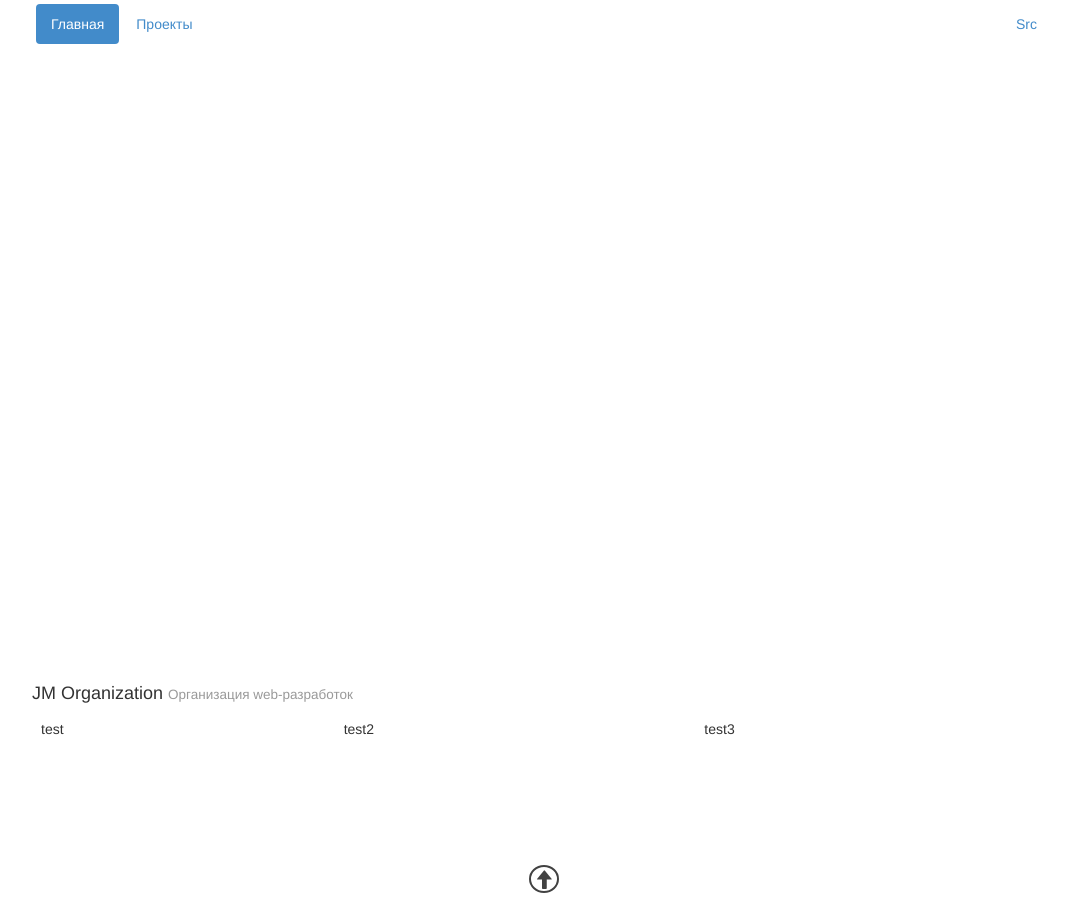
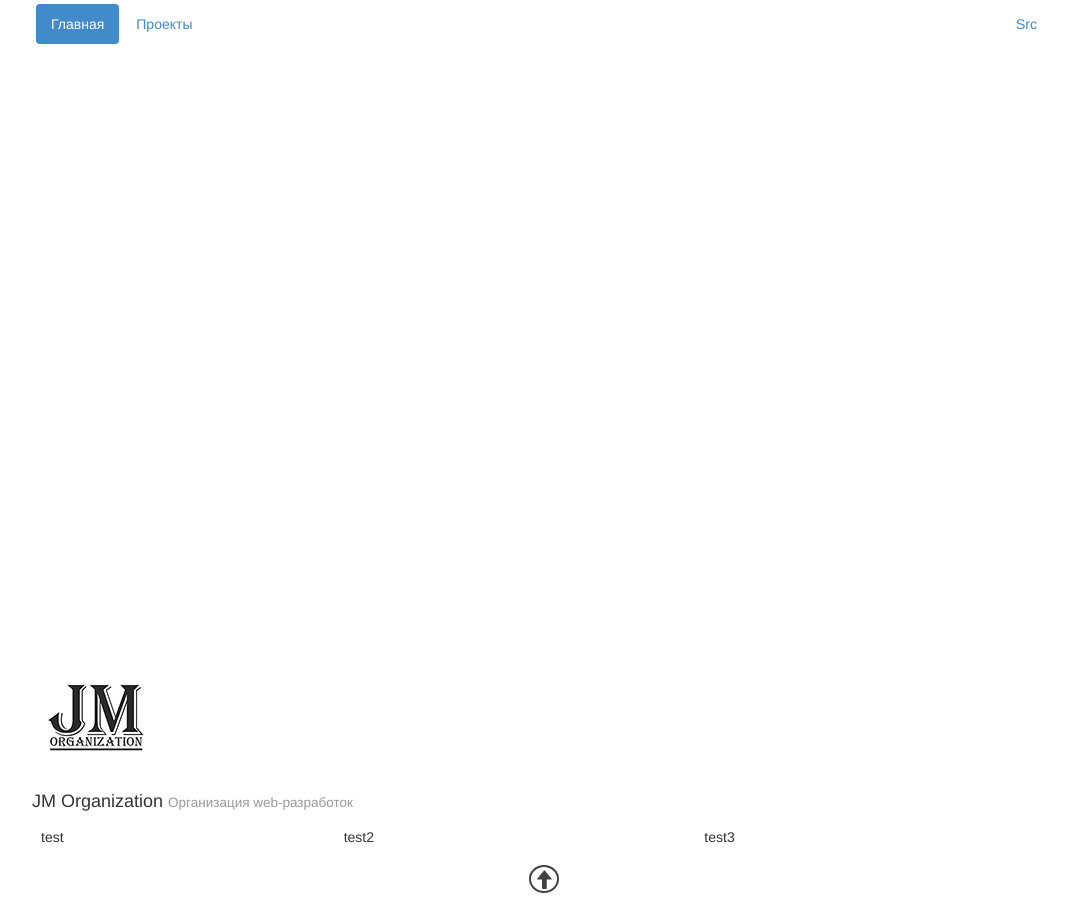
Before and after one commit to jm-organization/jm-organization.github.io, a Jekyll site: the page built from index.html, in a window 1280 px wide and 900 px high, scrolled down 1011 px. Shown: the whole window, without its empty margins (96-1164 px from the left). Built offline with Jekyll 4.4.1, drawn with Linux system fonts in a browser that asks for light colours; the list of posts is cut into pages by our own code.

Commit message:
Добавленна картинка в футер и заголовок

```diff
--- a/_includes/jm_footer.html
+++ b/_includes/jm_footer.html
@@ -1,6 +1,6 @@
 <div class="page-width">
     <div class="jm-f-logo">
-        <img>
+        <img src="/assets/img/logotypes/small_logotype.png" alt="jm-organization">
         <h4>JM Organization <small>Организация web-разработок</small></h4>
     </div>
     <div class="jm-f-blocks">
```
